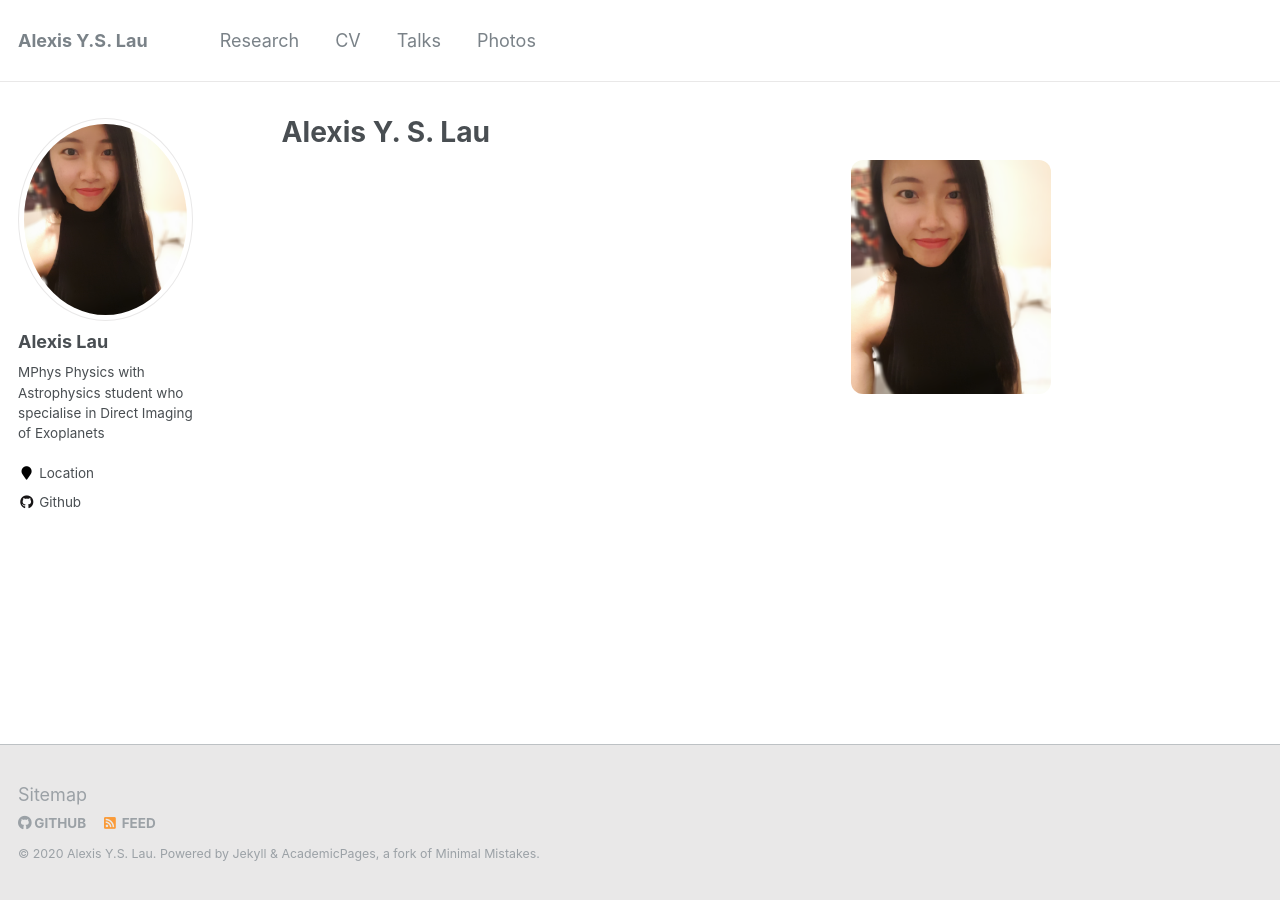
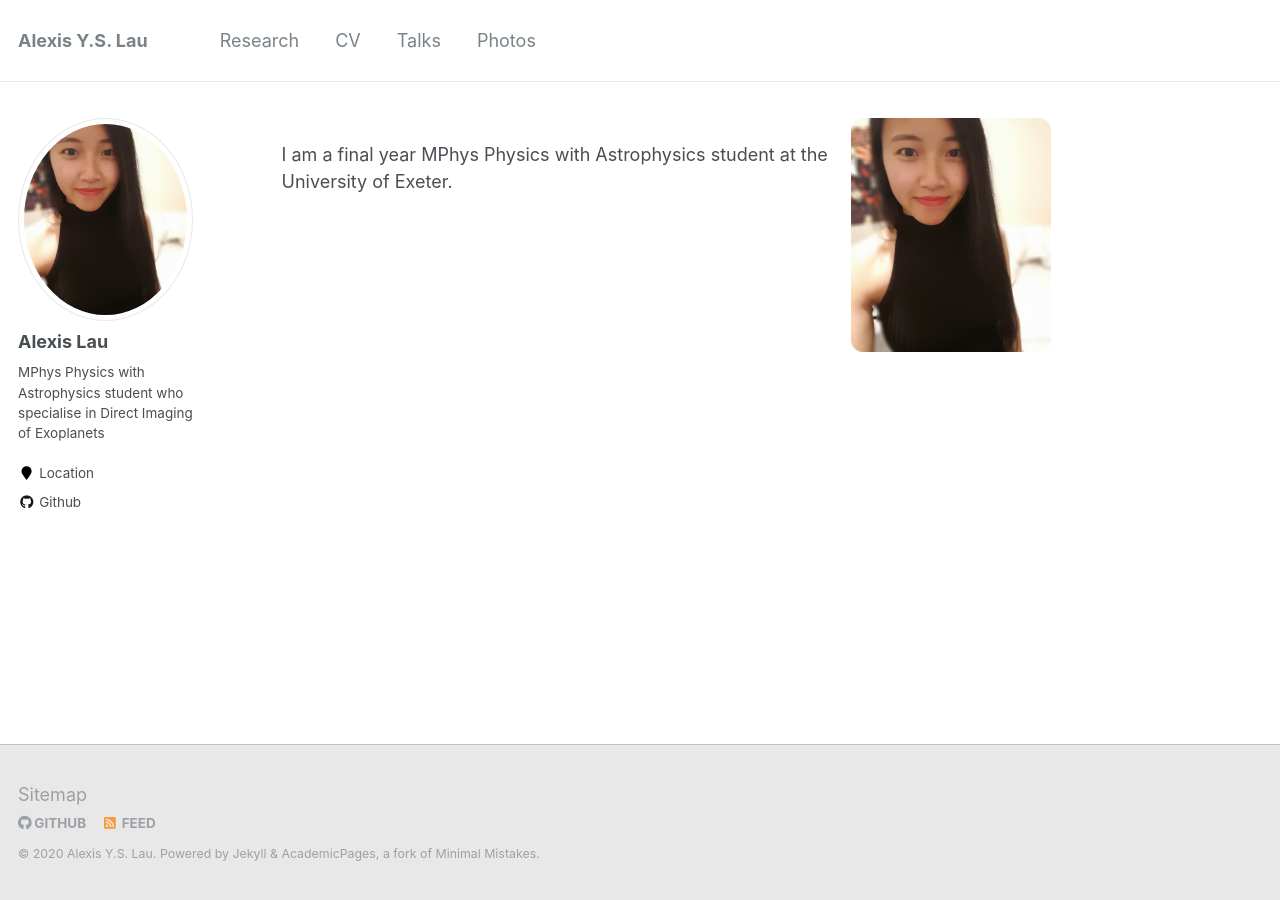
Before and after one commit to alexisyslau/_alexislau.github.io, a Jekyll site: the page built from _pages/about.md, in a window 1280 px wide. Built offline with Jekyll 4.4.1, drawn with Linux system fonts in a browser that asks for light colours.

```diff
--- a/_pages/about.md
+++ b/_pages/about.md
@@ -1,6 +1,6 @@
 ---
 permalink: /
-title: "Alexis Y. S. Lau"
+title:
 excerpt: "About me"
 author_profile: true
 redirect_from:
@@ -9,3 +9,5 @@ redirect_from:
 ---
 
 <img align="right" src="https://alexisyslau.github.io/images/profile_pic.png" alt="Photo" style="width: 200px; border-radius: 12px;"/>
+
+I am a final year MPhys Physics with Astrophysics student at the University of Exeter.
```
